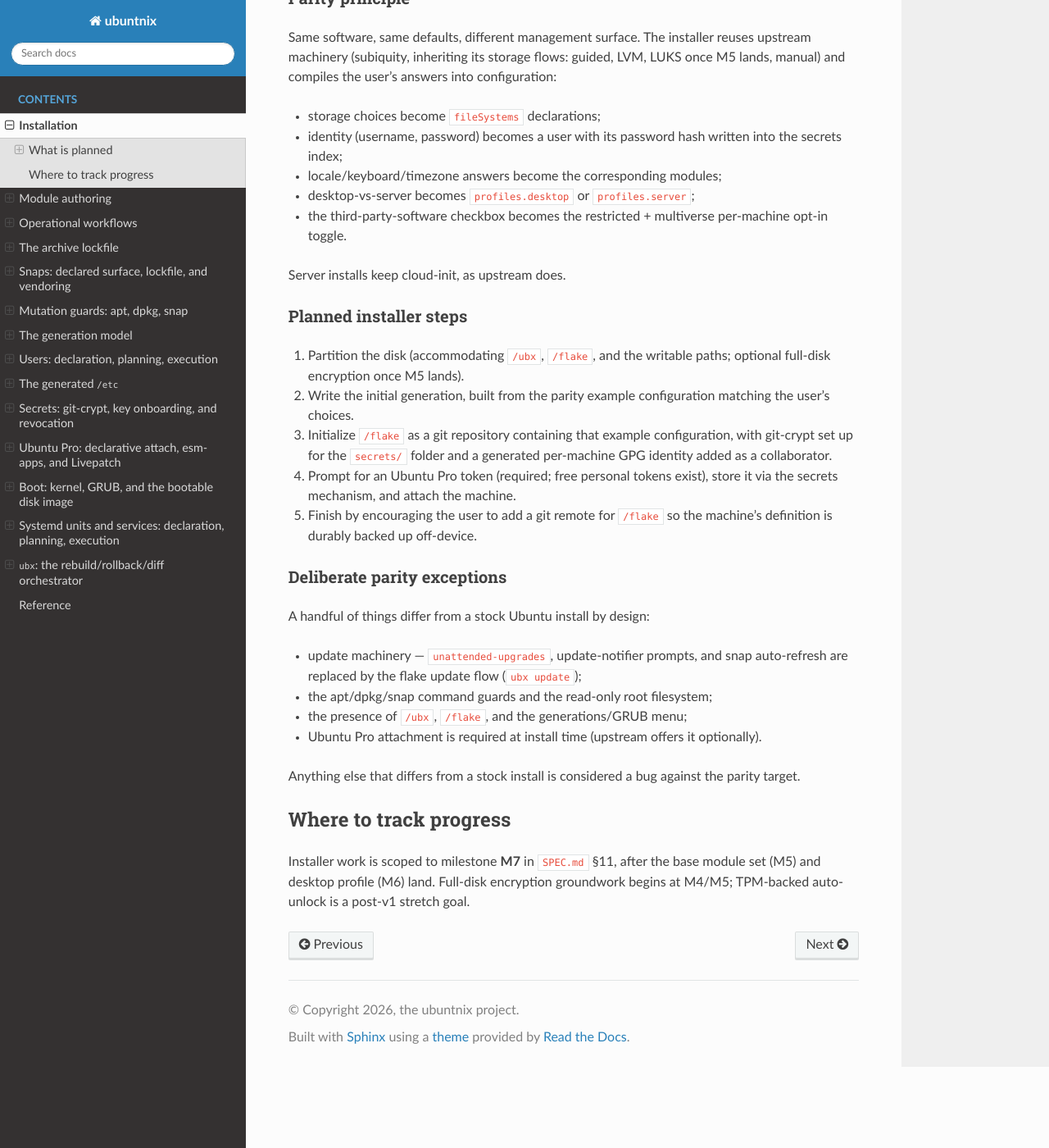
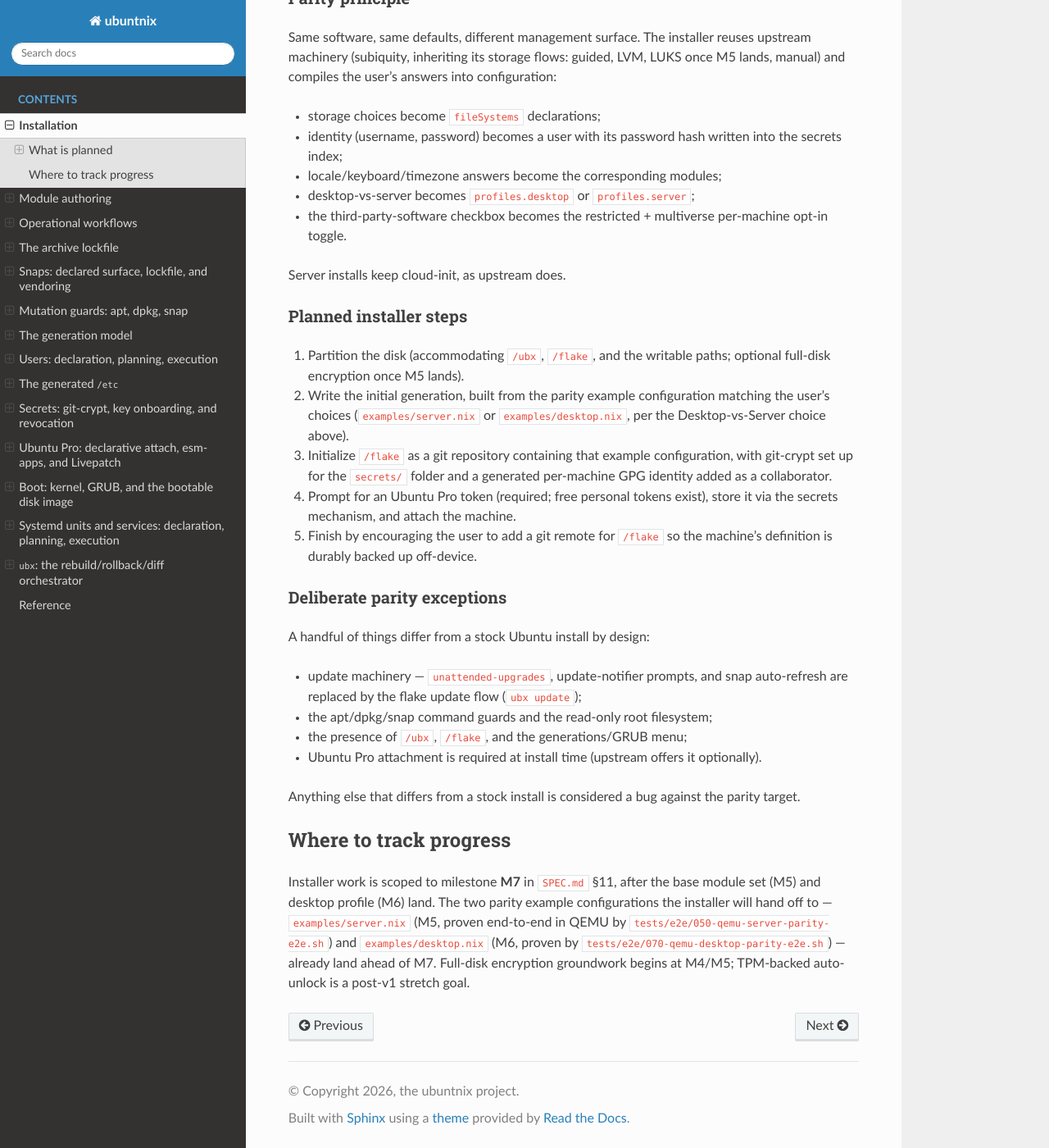
Before and after one commit to Guno327/ubuntnix, a Sphinx documentation site: the page built from docs/install.md, in a window 1280 px wide and 1400 px high, scrolled down 624 px. Shown: the whole window at 82% size. Built offline with Sphinx 7.4.7 and the Read the Docs theme 3.1.0, drawn with Linux system fonts in a browser that asks for light colours; pages that are not in the unit, such as notebooks, are missing from menus.

Commit message:
test(e2e): desktop-parity QEMU proof + CI job (M6 exit criterion) — closes #108 (#112)
Add tests/e2e/070-qemu-desktop-parity-e2e.sh, a faithful sibling of the
server-parity 050 harness: boots .#desktop-parity-image headless, captures
the serial console under a hard timeout, and asserts the image's baked-in
ubx-desktop-parity-assert.service emitted UBX-DESKTOP-PARITY-PASS (graphical
default.target + display-manager symlinks + desktop seed package set, minus
enumerated exceptions). Skips (77) where qemu/nix are unavailable.

Wire it into ci.yml as a new desktop-parity job mirroring server-parity,
and document both parity example configs (server.nix/desktop.nix) and their
e2e proofs in docs/install.md, docs/modules.md, docs/workflows.md.

Co-authored-by: ghov-claude[bot] <308500720+ghov-claude[bot]@users.noreply.github.com>
Co-authored-by: Claude Opus 4.8 <noreply@anthropic.com>

```diff
--- a/docs/install.md
+++ b/docs/install.md
@@ -46,7 +46,8 @@ Server installs keep cloud-init, as upstream does.
 1. Partition the disk (accommodating `/ubx`, `/flake`, and the writable
    paths; optional full-disk encryption once M5 lands).
 2. Write the initial generation, built from the parity example
-   configuration matching the user's choices.
+   configuration matching the user's choices (`examples/server.nix` or
+   `examples/desktop.nix`, per the Desktop-vs-Server choice above).
 3. Initialize `/flake` as a git repository containing that example
    configuration, with git-crypt set up for the `secrets/` folder and a
    generated per-machine GPG identity added as a collaborator.
@@ -72,6 +73,10 @@ the parity target.
 ## Where to track progress
 
 Installer work is scoped to milestone **M7** in `SPEC.md` §11, after the
-base module set (M5) and desktop profile (M6) land. Full-disk encryption
-groundwork begins at M4/M5; TPM-backed auto-unlock is a post-v1 stretch
-goal.
+base module set (M5) and desktop profile (M6) land. The two parity example
+configurations the installer will hand off to — `examples/server.nix`
+(M5, proven end-to-end in QEMU by `tests/e2e/050-qemu-server-parity-e2e.sh`)
+and `examples/desktop.nix` (M6, proven by
+`tests/e2e/070-qemu-desktop-parity-e2e.sh`) — already land ahead of M7.
+Full-disk encryption groundwork begins at M4/M5; TPM-backed auto-unlock is
+a post-v1 stretch goal.
```
Also changed, not shown: docs/modules.md (+8 -4 lines), docs/workflows.md (+6 -1 lines), 2 other files.
